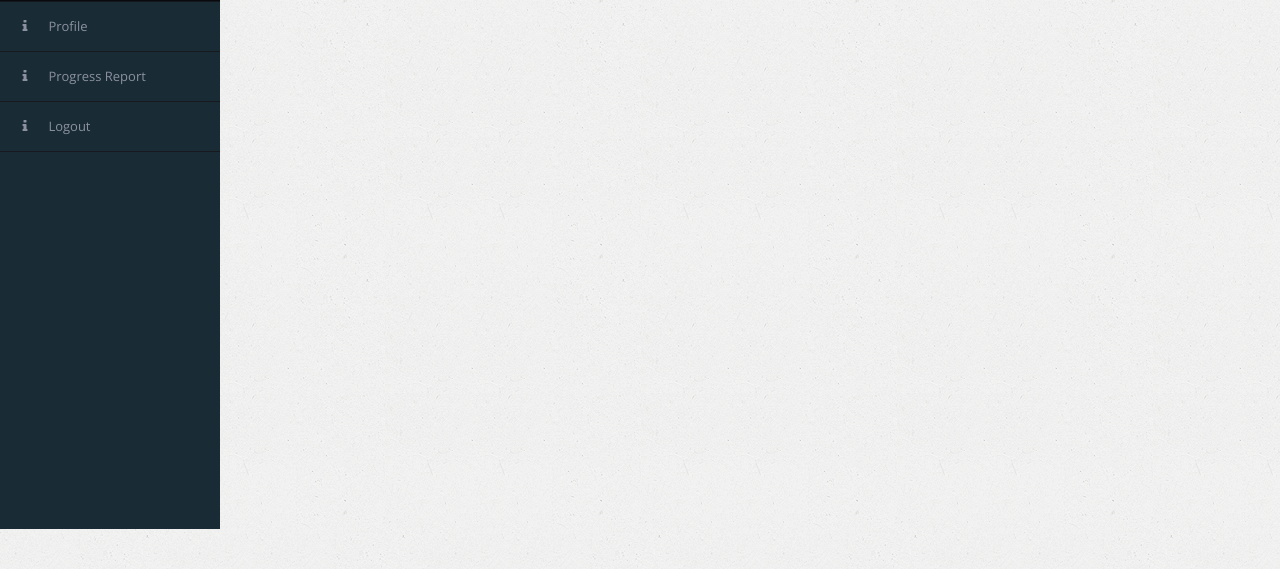
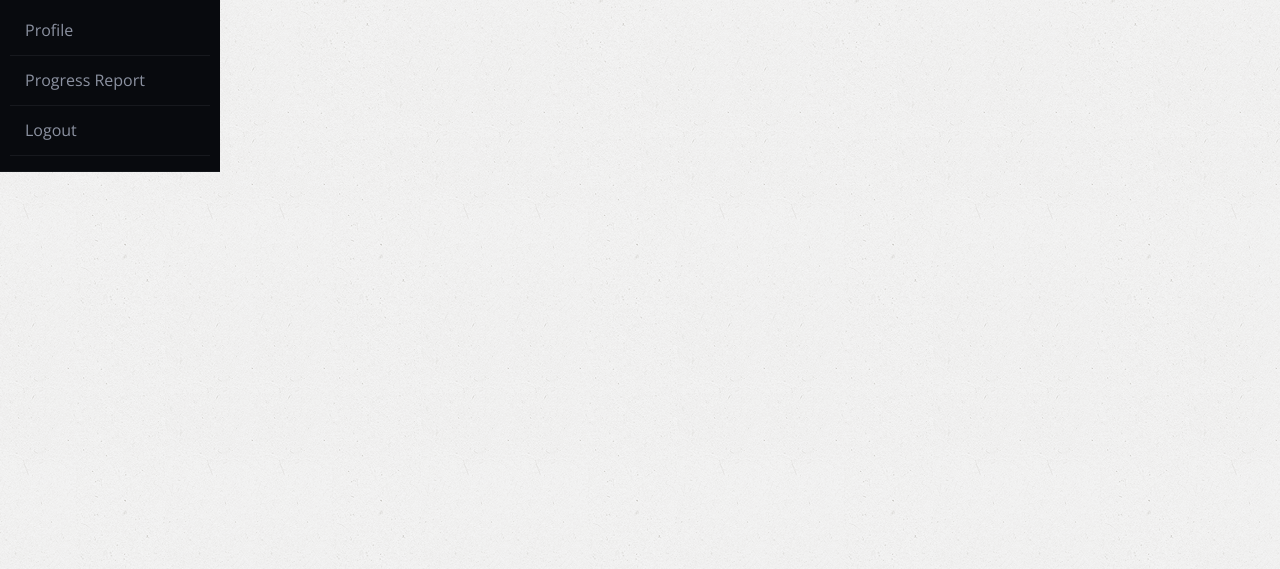
Before and after one commit to psliitd/dia_portal, a PHP site: page /dia/Header.php in a window 1280 px wide. Shown: the part 119-688 px from the top of the page. Run offline with PHP 8.4, Linux system fonts and the light colour scheme; data that the repository does not hold is empty; some libraries are stand-ins or nearby versions.

Commit message:
Siderbar which is represented in the pannel dashboards are fixed wirh icons

```diff
--- a/Header.php
+++ b/Header.php
@@ -9,6 +9,13 @@
 		<meta name="viewport" content="width=device-width, initial-scale=1" />
 		<meta name="theme-color" content="#ffffff">
         <link rel="stylesheet" type="text/css" id="theme" href="css/theme-default.css"/>
+        <style>
+
+      .xn-logo a:hover {
+            color: white !important;
+            background-color: red !important;
+        }
+    </style>
 		<script src="https://ajax.googleapis.com/ajax/libs/jquery/3.2.1/jquery.min.js"></script>
     </head>
     <body>
@@ -19,10 +26,10 @@
             <div class="page-sidebar">
                 <!-- START X-NAVIGATION -->
                 <ul class="x-navigation">
-                    <li class="xn-logo">
-                        <a href="index.php">Student Panel</a>
-                        <a href="#" class="x-navigation-control"></a>
-                    </li>
+                <li class="xn-logo">
+                    <a href="index.php">Student Panel</a>
+                    <a href="#" class="x-navigation-control"></a>
+                </li>
                     <li class="xn-profile">
                         <div class="profile">
                             <div class="profile-data">
@@ -30,26 +37,36 @@
 
                                 <div class="profile-data-name">
 									<b>Current IP : <?php echo $ip_address ?></b>
+                                    <br>
+                                    <br>
+                                    <ul>
+                                    <li style="text-align: left;">
+    <a href="Profile.php" style="font-size: 16px;"><span></span> <span class="xn-text">Profile</span></a>
+</li>
+<li style="text-align: left;">
+    <a href="ProgressReport.php" style="font-size: 16px;"><span></span> <span class="xn-text">Progress Report</span></a>
+</li>
+<li style="text-align: left;">
+    <a href="api/Logout.php" style="font-size: 16px;"><span></span> <span class="xn-text">Logout</span></a>
+</li>
+<li style="text-align: left;"></li>
+
+                                    </ul>
+
 								</div>
                             </div>
+
                         </div>
+
                     </li>
-                    <!--
-					<li>
-                        <a href="Index.php"><span class="fa fa-desktop"></span> <span class="xn-text">Dashboard</span></a>
-                    </li>
-					-->
-					<li>
-						<a href="Profile.php"><span class="fa fa-info"></span> <span class="xn-text">Profile</span></a>
-					</li>
-					<li>
-						<a href="ProgressReport.php"><span class="fa fa-info"></span> <span class="xn-text">Progress Report</span></a>
-					</li>
-					<li>
-						<a href="api/Logout.php"><span class="fa fa-info"></span> <span class="xn-text">Logout</span></a>
-					</li>
-					<li></br></br></br></br></br></br></br></br></br></br></br></br></br></br></br></br></br></br></br></br></br></br></li>
+
+					<!-- <li>
+                        <a href="Index.php"><span ></span> <span class="xn-text">Dashboard</span></a>
+                    </li> -->
+
+
                 </ul>
+
                 <!-- END X-NAVIGATION -->
             </div>
             <!-- END PAGE SIDEBAR -->
@@ -57,12 +74,16 @@
             <!-- PAGE CONTENT -->
             <div class="page-content">
 
+
 			<!-- START X-NAVIGATION VERTICAL -->
 			<ul class="x-navigation x-navigation-horizontal x-navigation-panel">
+
 				<!-- TOGGLE NAVIGATION -->
 				<li class="xn-icon-button">
 					<a href="#" class="x-navigation-minimize"><span class="fa fa-dedent"></span></a>
+
 				</li>
+
 				<!-- END TOGGLE NAVIGATION -->
 			</ul>
 			<!-- END X-NAVIGATION VERTICAL -->
--- a/ProgressReport.php
+++ b/ProgressReport.php
@@ -24,6 +24,11 @@
 
 ?>
 
+<!-- <style>
+    body {
+        font-size: 15px; /* Change the value as needed */
+    }
+</style> -->
 
                 <!-- START BREADCRUMB -->
                 <ul class="breadcrumb">
--- a/api/login_log.txt
+++ b/api/login_log.txt
@@ -210,3 +210,5 @@
 nomesh_bolia logged in at 2024-02-09 15:43:48
 ritesh logged in at 2024-02-09 15:44:42
 iitjammu logged in at 2024-02-09 15:44:52
+iitjammu logged in at 2024-02-12 14:43:49
+shallu@iitd.in logged in at 2024-02-12 14:51:04
```
Also changed, not shown: Profile.php (+17 -1 lines).
